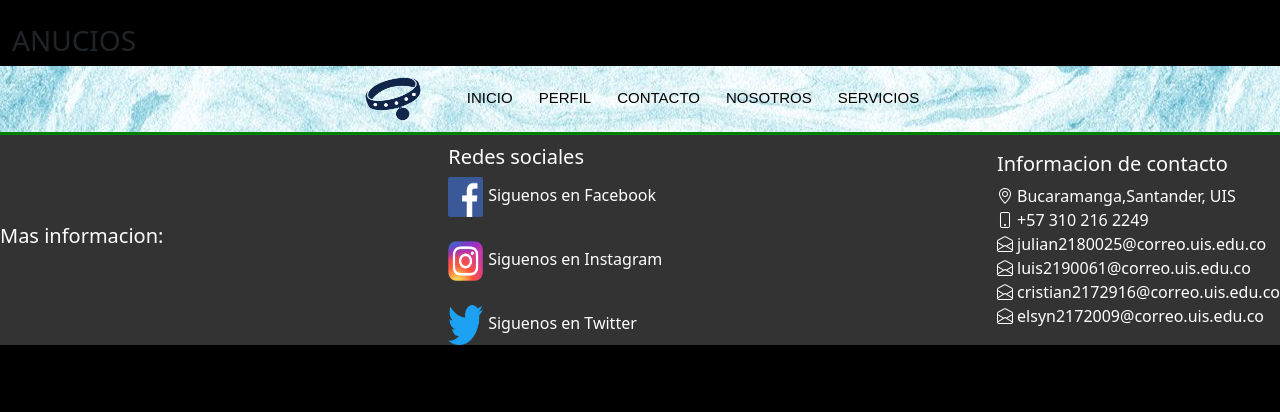
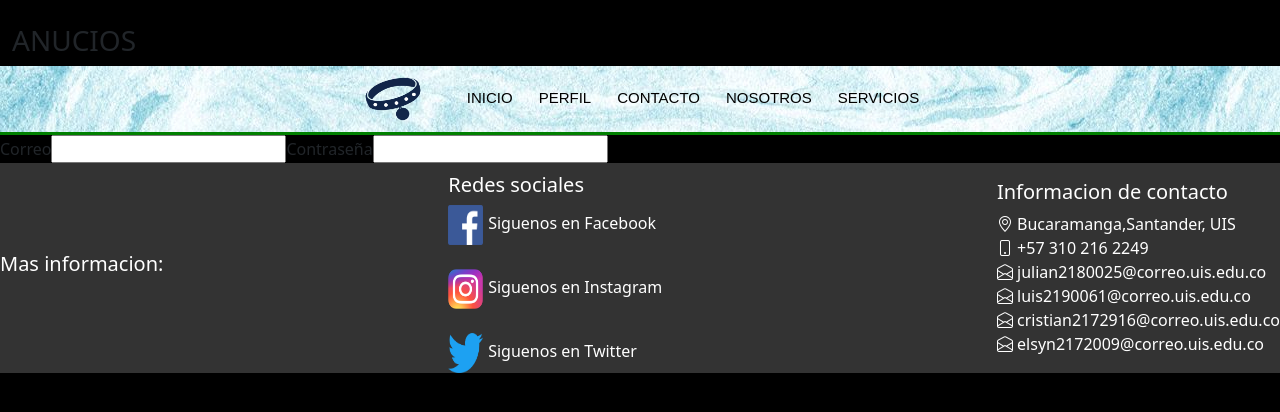
Before and after one commit to JulianGarciaDuarte/PagVeterinaria, a React (Create React App) app in the folder app-vet/: page /LogIn in a window 1280 px wide. Shown: the top 412 px of the page. Built offline with nearby package versions, Linux system fonts and the light colour scheme.

Commit message:
Enroutamiento Inicial

```diff
--- a/app-vet/src/HistoriaClinica.js
+++ b/app-vet/src/HistoriaClinica.js
@@ -12,7 +12,7 @@
 let condiciones = "When NIRCam reaches 120 kelvins (approximately -244 degrees Fahrenheit, or -153 degrees Celsius), Webb’s optics team will be ready to begin meticulously moving the 18 primary mirror segments to form a single mirror surface. The team has selected the star HD 84406 as its target to begin this process. It will be the first object NIRCam “sees” when photons of light hit the instrument’s powered-on detectors. The process will essentially create an image of 18 random, blurry points of light. For the first few weeks of mirror alignment, the team will keep the instrument trained on the star while they make microscopic adjustments to the mirror segments; ultimately that collection of 18 blurry dots will become a focused image of a single star. Cooling of the telescope and instruments will also continue over the next month, with the near-infrared instruments ultimately reaching 37-39 kelvins."
 export default function HistoriaClinica(params){
     const [post, getPost] = useState([])
-    const url = 'http://localhost:4000/api/mascotas/listar'
+    const url = 'http://localhost:4000/api/mascotas'
     const fetchRegistros = () => {
         fetch(url)
         .then((res) => res.json())
--- a/app-vet/src/LogIn.js
+++ b/app-vet/src/LogIn.js
@@ -3,6 +3,16 @@ import React from 'react';
 export default function LogIn(){
     return(
         <>
+        <div classname='main-container'>
+            <div className='form-container'>
+                <form>
+                    <label>Correo</label>
+                    <input></input>
+                    <label>Contraseña</label>
+                    <input></input>
+                </form>
+            </div>
+        </div>
         </>
     )
 }
--- a/app-vet/src/index.js
+++ b/app-vet/src/index.js
@@ -7,6 +7,7 @@ import AnunciosBar from './AnunciosBar';
 import NavBar from './NavBar';
 import NavBar_M from './NavBar_M';
 import Footer from './Footer';
+import LogIn from './LogIn';
 import { BrowserRouter, Route, Routes } from 'react-router-dom';
 
 ReactDOM.render(
@@ -17,6 +18,7 @@ ReactDOM.render(
     <NavBar_M/>
     <Routes>
     <Route path='/HistoriaClinica' element={<HistoriaClinica/>}/>
+    <Route path='/LogIn' element={<LogIn/>}/>
     </Routes>
     </BrowserRouter>
     <Footer/>
```
